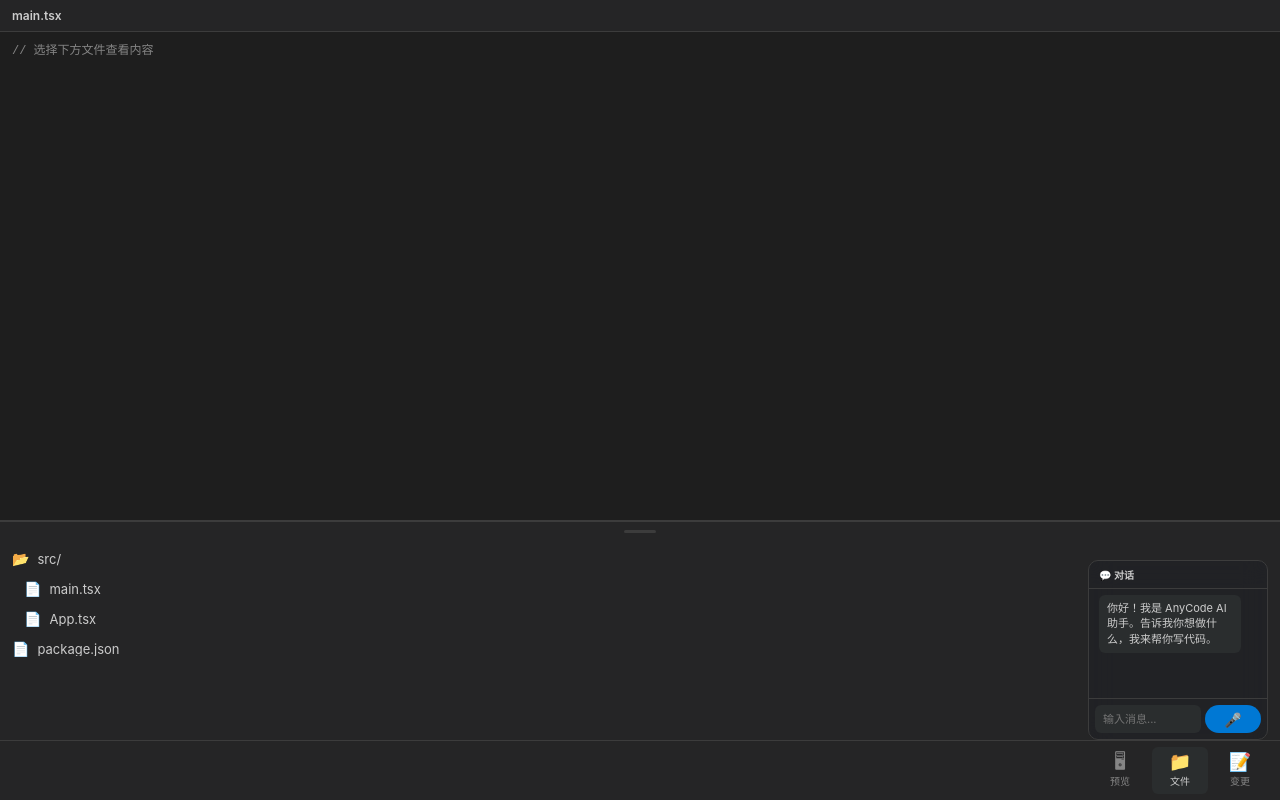
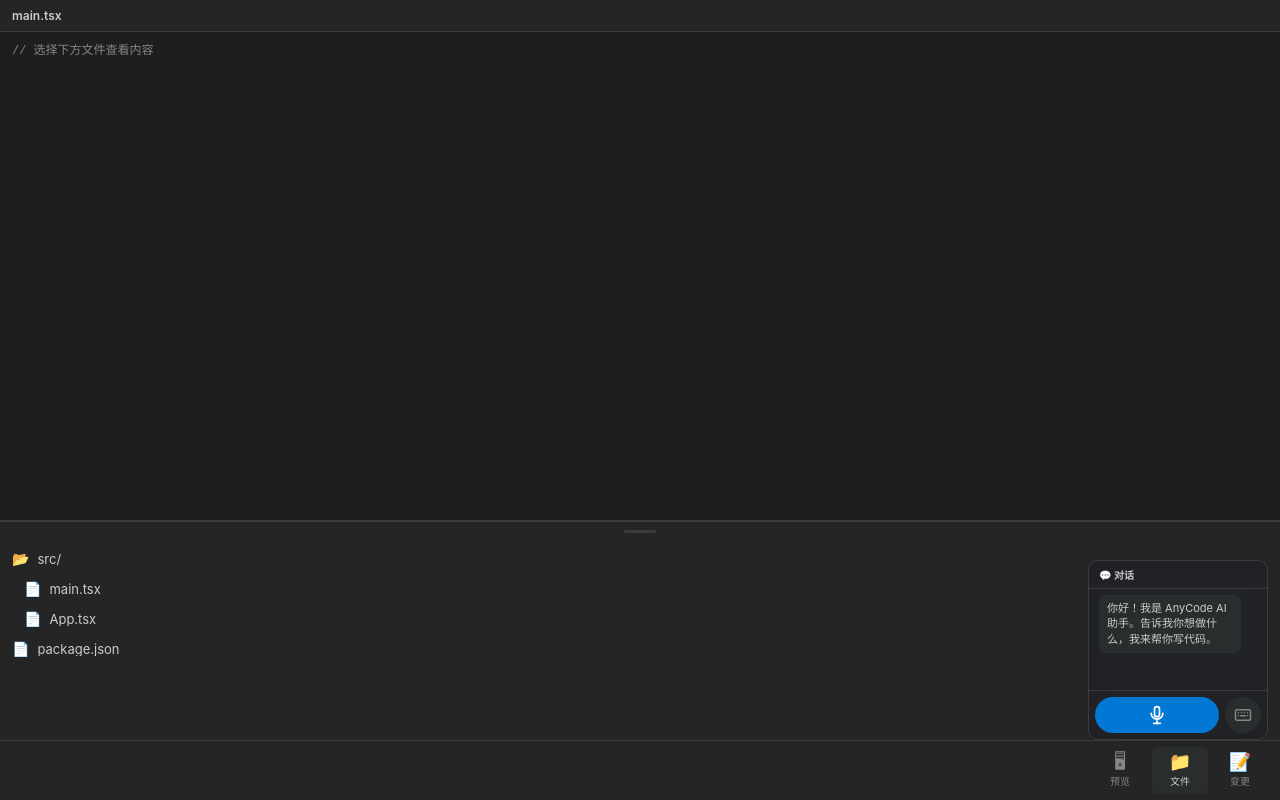
Before and after one commit to wyattzheng/any-code, a React (Vite) app in the folder packages/app/: page / in a window 1280 px wide. Built offline with nearby package versions, Linux system fonts and the light colour scheme.

Commit message:
feat(app): replace emoji with consistent SVG icons, bigger mic button

```diff
--- a/packages/app/src/components/ConversationOverlay.css
+++ b/packages/app/src/components/ConversationOverlay.css
@@ -56,7 +56,7 @@
 .conversation-input {
     display: flex;
     align-items: center;
-    gap: 4px;
+    gap: 6px;
     padding: 6px;
     border-top: 1px solid var(--color-border);
 }
@@ -68,30 +68,66 @@
     border-radius: var(--radius-sm);
     padding: 6px 8px;
     font-size: 11px;
-    height: 28px;
+    height: 36px;
 }
 
 .mic-btn {
-    width: 56px;
-    height: 28px;
+    flex: 1;
+    height: 36px;
     background: var(--color-accent);
-    border-radius: 14px;
+    border-radius: 18px;
     display: flex;
     align-items: center;
     justify-content: center;
-    font-size: 14px;
+    font-size: 16px;
     color: white;
-    flex-shrink: 0;
     transition: background 0.15s;
+    user-select: none;
+    -webkit-user-select: none;
 }
 
 .mic-btn:active {
-    transform: scale(0.92);
+    transform: scale(0.96);
 }
 
 .mic-btn.recording {
     background: var(--color-danger);
     animation: pulse 1.5s ease-in-out infinite;
+}
+
+.text-toggle-btn {
+    width: 36px;
+    height: 36px;
+    border-radius: 50%;
+    background: var(--color-surface-hover);
+    display: flex;
+    align-items: center;
+    justify-content: center;
+    font-size: 14px;
+    color: var(--color-text-dim);
+    flex-shrink: 0;
+}
+
+.text-send-btn,
+.text-close-btn {
+    width: 36px;
+    height: 36px;
+    border-radius: 50%;
+    display: flex;
+    align-items: center;
+    justify-content: center;
+    font-size: 12px;
+    flex-shrink: 0;
+}
+
+.text-send-btn {
+    background: var(--color-accent);
+    color: white;
+}
+
+.text-close-btn {
+    background: var(--color-surface-hover);
+    color: var(--color-text-dim);
 }
 
 @keyframes pulse {
@@ -102,6 +138,6 @@
     }
 
     50% {
-        box-shadow: 0 0 8px rgba(239, 68, 68, 0.5);
+        box-shadow: 0 0 10px rgba(239, 68, 68, 0.5);
     }
 }
--- a/packages/app/src/components/ConversationOverlay.tsx
+++ b/packages/app/src/components/ConversationOverlay.tsx
@@ -1,9 +1,11 @@
 import { useState, useRef, useCallback } from "react";
+import { MicIcon, KeyboardIcon, SendIcon, CloseIcon } from "./Icons";
 import "./ConversationOverlay.css";
 
 export function ConversationOverlay() {
     const [input, setInput] = useState("");
     const [recording, setRecording] = useState(false);
+    const [showTextInput, setShowTextInput] = useState(false);
     const [position, setPosition] = useState({ x: 0, y: 0 });
     const dragRef = useRef<{ startX: number; startY: number; origX: number; origY: number } | null>(null);
     const recordStartTime = useRef<number>(0);
@@ -104,21 +106,31 @@ export function ConversationOverlay() {
             </div>
 
             <div className="conversation-input">
+                {showTextInput ? (
+                    <>
                         <input
                             type="text"
                             value={input}
                             onChange={(e) => setInput(e.target.value)}
                             onKeyDown={handleKeyDown}
                             placeholder="输入消息..."
+                            autoFocus
                         />
+                        <button className="text-send-btn" onClick={handleSend}><SendIcon /></button>
+                        <button className="text-close-btn" onClick={() => setShowTextInput(false)}><CloseIcon /></button>
+                    </>
+                ) : (
+                    <>
                         <button
                             className={`mic-btn ${recording ? "recording" : ""}`}
                             onMouseDown={handleMicMouseDown}
                             onTouchStart={handleMicTouchStart}
-                    title="按住说话，松手发送"
                         >
-                    🎤
+                            <MicIcon size={20} />
                         </button>
+                        <button className="text-toggle-btn" onClick={() => setShowTextInput(true)}><KeyboardIcon /></button>
+                    </>
+                )}
             </div>
         </div>
     );
--- /dev/null
+++ b/packages/app/src/components/Icons.tsx
@@ -0,0 +1,47 @@
+interface IconProps {
+    size?: number;
+    color?: string;
+}
+
+export function MicIcon({ size = 18, color = "currentColor" }: IconProps) {
+    return (
+        <svg width={size} height={size} viewBox="0 0 24 24" fill="none" stroke={color} strokeWidth="2" strokeLinecap="round" strokeLinejoin="round">
+            <rect x="9" y="2" width="6" height="12" rx="3" />
+            <path d="M5 10a7 7 0 0 0 14 0" />
+            <line x1="12" y1="19" x2="12" y2="22" />
+            <line x1="8" y1="22" x2="16" y2="22" />
+        </svg>
+    );
+}
+
+export function KeyboardIcon({ size = 18, color = "currentColor" }: IconProps) {
+    return (
+        <svg width={size} height={size} viewBox="0 0 24 24" fill="none" stroke={color} strokeWidth="2" strokeLinecap="round" strokeLinejoin="round">
+            <rect x="2" y="5" width="20" height="14" rx="2" />
+            <line x1="6" y1="9" x2="6" y2="9" />
+            <line x1="10" y1="9" x2="10" y2="9" />
+            <line x1="14" y1="9" x2="14" y2="9" />
+            <line x1="18" y1="9" x2="18" y2="9" />
+            <line x1="6" y1="13" x2="6" y2="13" />
+            <line x1="18" y1="13" x2="18" y2="13" />
+            <line x1="9" y1="13" x2="15" y2="13" />
+        </svg>
+    );
+}
+
+export function SendIcon({ size = 14, color = "currentColor" }: IconProps) {
+    return (
+        <svg width={size} height={size} viewBox="0 0 24 24" fill={color} stroke="none">
+            <path d="M2.01 21L23 12 2.01 3 2 10l15 2-15 2z" />
+        </svg>
+    );
+}
+
+export function CloseIcon({ size = 14, color = "currentColor" }: IconProps) {
+    return (
+        <svg width={size} height={size} viewBox="0 0 24 24" fill="none" stroke={color} strokeWidth="2.5" strokeLinecap="round">
+            <line x1="6" y1="6" x2="18" y2="18" />
+            <line x1="18" y1="6" x2="6" y2="18" />
+        </svg>
+    );
+}
```
Lines whose indentation alone changed are shown as unchanged.
